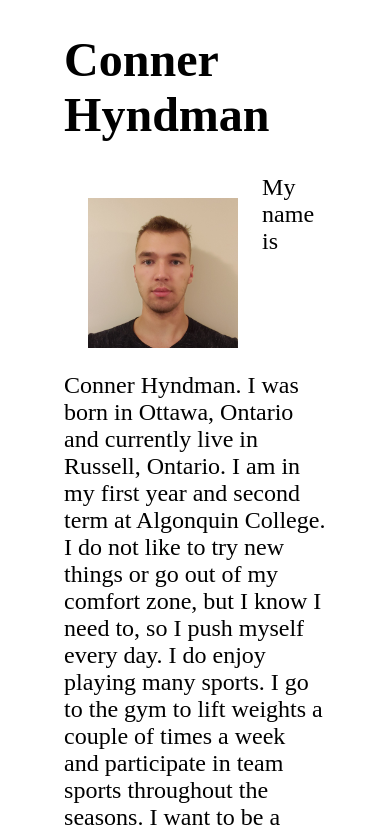
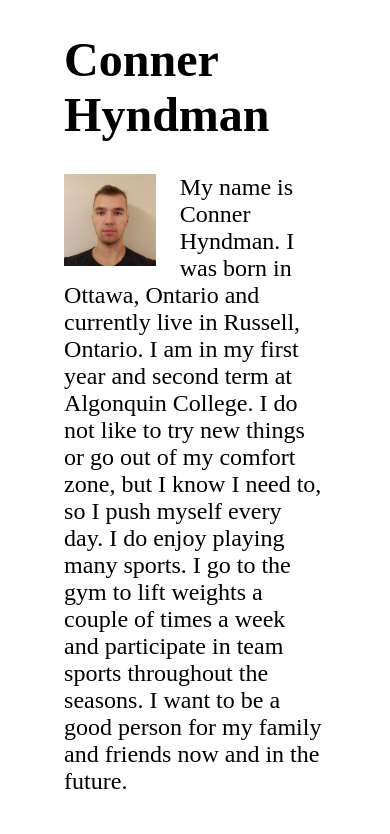
Before and after one commit to hynd0033/mtm6201-week1, a plain HTML site: page index.html in a window 390 px wide. Shown: the top 834 px of the page. Drawn offline with Linux system fonts and the light colour scheme.

Commit message:
adds responsiveness to image

```diff
--- a/css/styles.css
+++ b/css/styles.css
@@ -4,10 +4,11 @@
 }
 
 img {
-    width: 150px;
+    width: 35%;
+    max-width: 150px;
     height: auto;
     float: left;
-    padding: 1em;
+    margin-right: 1em;
 }
 
 body {
```
